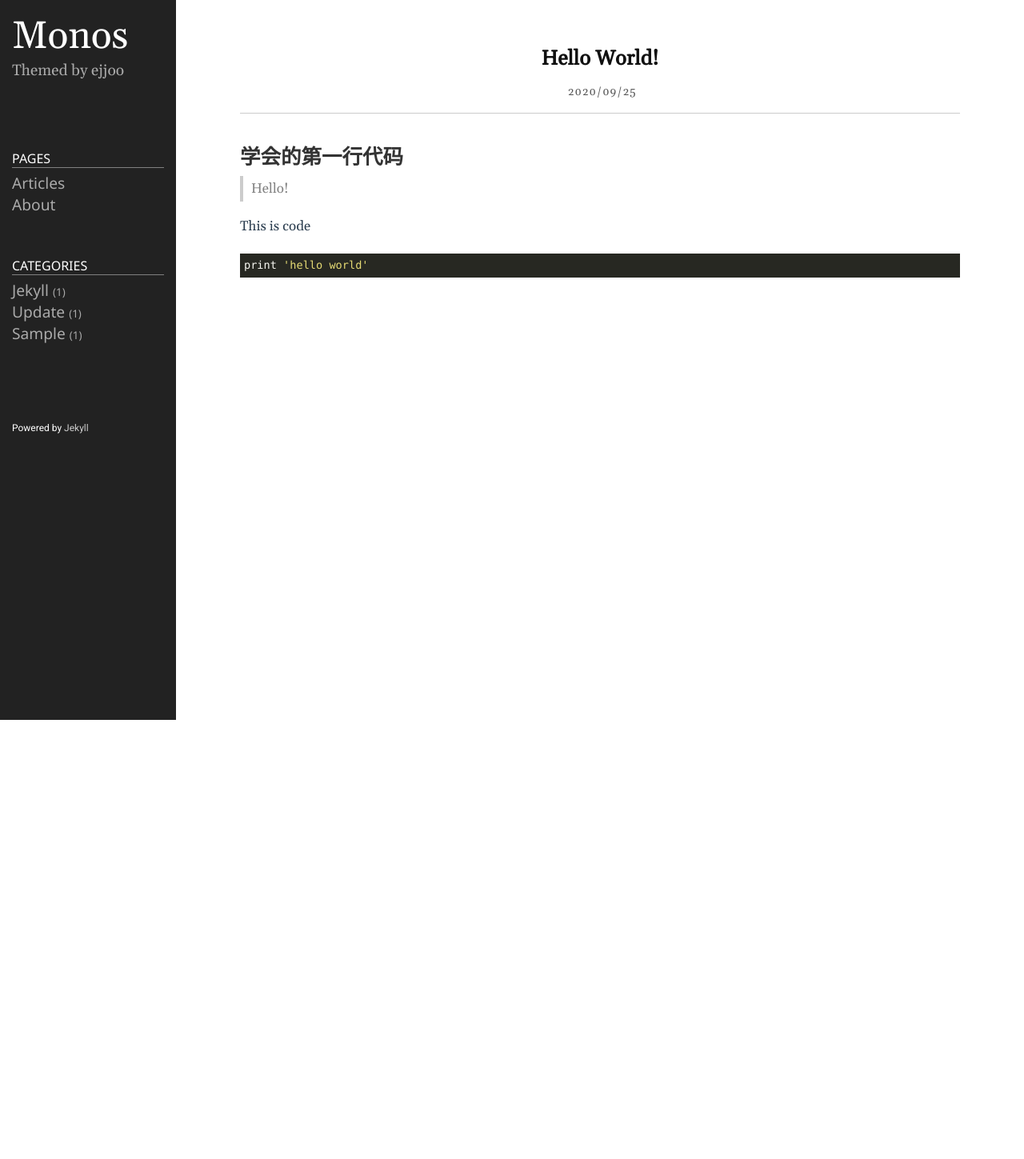
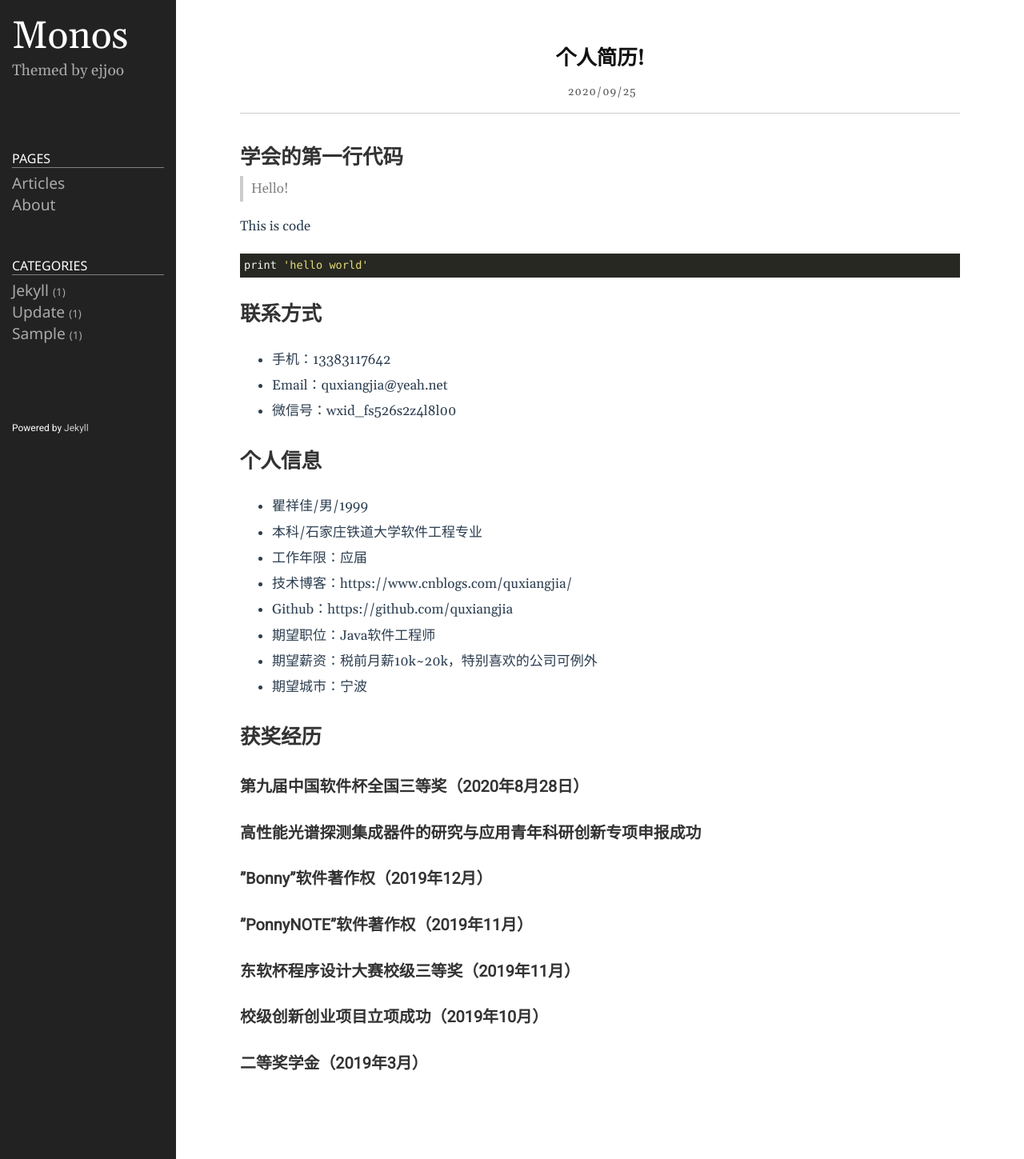
Before and after one commit to quxiangjia/quxiangjia.github.io, a Jekyll site: the page built from _posts/2020-01-02-post1.markdown, in a window 1280 px wide. Shown: the whole page at 80% size. Built offline with Jekyll 4.4.1, drawn with Linux system fonts in a browser that asks for light colours; before the commit the page ends 900 px from its top, so only the background shows below that.

Commit message:
修改文件: _posts/2020-01-02-post1.markdown

````diff
--- a/_posts/2020-01-02-post1.markdown
+++ b/_posts/2020-01-02-post1.markdown
@@ -1,6 +1,6 @@
 ---
 layout: post
-title: Hello World!
+title: 个人简历!
 date: 2020-09-25 19:20:23 +0900
 category: sample
 ---
@@ -11,3 +11,41 @@ This is code
 ```ruby
 print 'hello world'
 ```
+
+# 联系方式
+
+- 手机：13383117642
+- Email：quxiangjia@yeah.net
+- 微信号：wxid_fs526s2z4l8l00
+
+
+# 个人信息
+
+ - 瞿祥佳/男/1999
+ - 本科/石家庄铁道大学软件工程专业
+ - 工作年限：应届
+ - 技术博客：https://www.cnblogs.com/quxiangjia/
+ - Github：https://github.com/quxiangjia
+
+ - 期望职位：Java软件工程师
+ - 期望薪资：税前月薪10k~20k，特别喜欢的公司可例外
+ - 期望城市：宁波
+
+
+# 获奖经历
+
+
+
+### 第九届中国软件杯全国三等奖（2020年8月28日）
+
+### 高性能光谱探测集成器件的研究与应用青年科研创新专项申报成功
+
+### ”Bonny”软件著作权（2019年12月）
+
+### ”PonnyNOTE”软件著作权（2019年11月）
+
+### 东软杯程序设计大赛校级三等奖（2019年11月）
+
+### 校级创新创业项目立项成功（2019年10月）
+
+### 二等奖学金（2019年3月）
````
